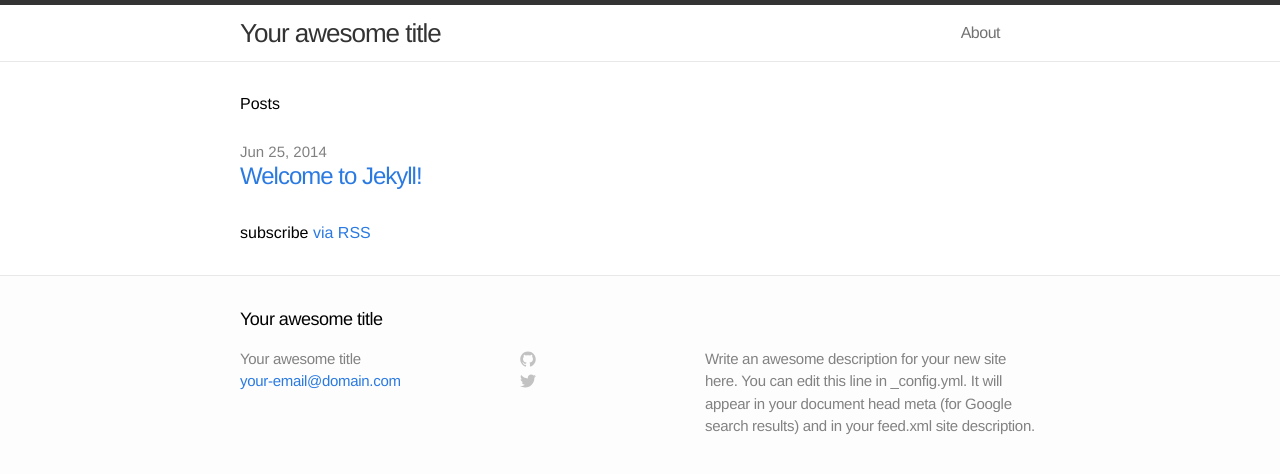
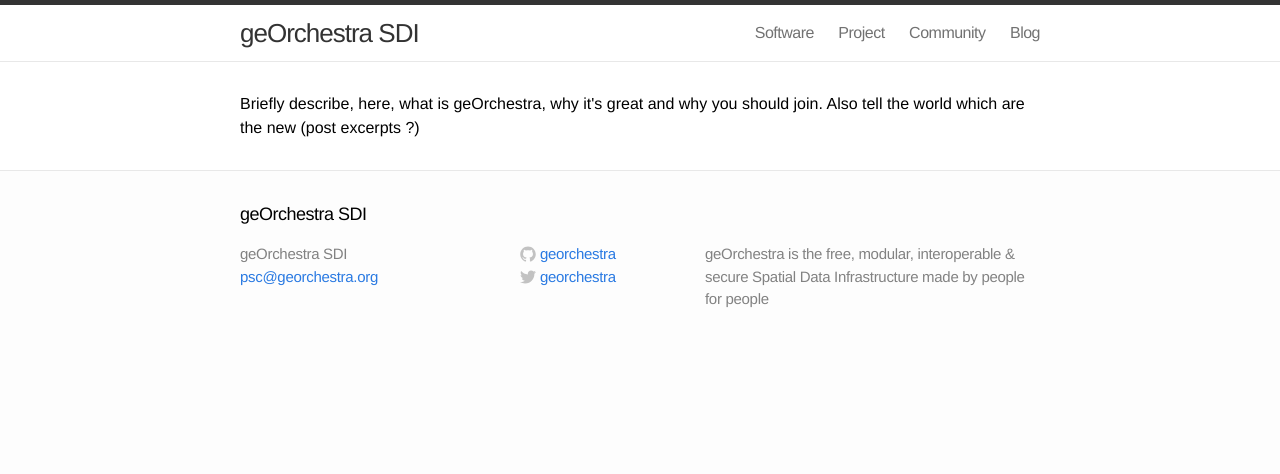
Before and after one commit to georchestra/georchestra.github.io, a Jekyll site: the page built from index.html, in a window 1280 px wide. Shown: the top 474 px of the page. Built offline with Jekyll 4.4.1, drawn with Linux system fonts in a browser that asks for light colours.

Commit message:
static en/fr pages

```diff
--- a/_config.yml
+++ b/_config.yml
@@ -1,9 +1,10 @@
 # Site settings
-title: Your awesome title
-email: your-email@domain.com
-description: "Write an awesome description for your new site here. You can edit this line in _config.yml. It will appear in your document head meta (for Google search results) and in your feed.xml site description."
+title: geOrchestra SDI
+email: psc@georchestra.org
+description: "geOrchestra is the free, modular, interoperable & secure Spatial Data Infrastructure made by people for people"
+username: georchestra
 baseurl: ""
-url: "http://yourdomain.com"
+url: "http://georchestra.org"
 port: 4001
 
 # Build settings
--- a/_includes/header.html
+++ b/_includes/header.html
@@ -17,9 +17,35 @@
         </svg>
       </a>
       <div class="trigger">
-        {% for page in site.pages %}
-          <a class="page-link" href="{{ page.url | prepend: site.baseurl }}">{{ page.title }}</a>
-        {% endfor %}
+        <!--
+        Better idea: have translations of base pages into _data/translations.yaml file, and use them based on page.lang
+
+
+          <a class="page-link" href="/software">{{ site.data.translations[page.lang].Software }}</a>
+          <a class="page-link" href="/project">{{ site.data.translations[page.lang].Project }}</a>
+          <a class="page-link" href="/community">{{ site.data.translations[page.lang].Community }}</a>
+          <a class="page-link" href="/blog">{{ site.data.translations[page.lang].Blog }}</a>
+        -->
+
+        {% if page.lang == "en" or page.lang == "" %}
+          <a class="page-link" href="/software">Software</a>
+          <a class="page-link" href="/project">Project</a>
+          <a class="page-link" href="/community">Community</a>
+          <a class="page-link" href="/blog">Blog</a>
+        {% endif %}
+        {% if page.lang == "fr" %}
+          <a class="page-link" href="/fr/logiciel">Logiciel</a>
+          <a class="page-link" href="/fr/projet">Projet</a>
+          <a class="page-link" href="/fr/communaute">Communauté</a>
+          <a class="page-link" href="/fr/blog">Blog</a>
+        {% endif %}
+        {% if page.lang == "es" %}
+          <a class="page-link" href="/es/logiciel">Logiciel</a>
+          <a class="page-link" href="/es/projet">Projet</a>
+          <a class="page-link" href="/es/communaute">Communauté</a>
+          <a class="page-link" href="/es/blog">Blog</a>
+        {% endif %}
+
       </div>
     </nav>
 
--- a/_posts/2014-06-25-welcome-to-jekyll.markdown
+++ b/_posts/2014-06-25-welcome-to-jekyll.markdown
@@ -3,6 +3,7 @@
 title:  "Welcome to Jekyll!"
 date:   2014-06-25 18:53:13
 categories: jekyll update
+lang: en
 ---
 
 You'll find this post in your `_posts` directory - edit this post and re-build (or run with the `-w` switch) to see your changes!
--- a/index.html
+++ b/index.html
@@ -1,20 +1,12 @@
 ---
 layout: default
+lang: en
 ---
 
 <div class="home">
 
-  <h1>Posts</h1>
+Briefly describe, here, what is geOrchestra, why it's great and why you should join.
 
-  <ul class="posts">
-    {% for post in site.posts %}
-      <li>
-        <span class="post-date">{{ post.date | date: "%b %-d, %Y" }}</span>
-        <a class="post-link" href="{{ post.url | prepend: site.baseurl }}">{{ post.title }}</a>
-      </li>
-    {% endfor %}
-  </ul>
-
-  <p class="rss-subscribe">subscribe <a href="{{ "/feed.xml" | prepend: site.baseurl }}">via RSS</a></p>
+Also tell the world which are the new (post excerpts ?)
 
 </div>
```
Also changed, not shown: _data/translations.yml (added, +15 -0 lines), _posts/2014-06-25-bienvenue-sur-jekyll.markdown (added, +9 -0 lines), blog.html (added, +20 -0 lines), community.html (added, +15 -0 lines), fr/blog.html (added, +20 -0 lines), fr/communaute.html (added, +17 -0 lines), fr/index.html (added, +23 -0 lines), project.html (added, +16 -0 lines), software.html (added, +16 -0 lines).
